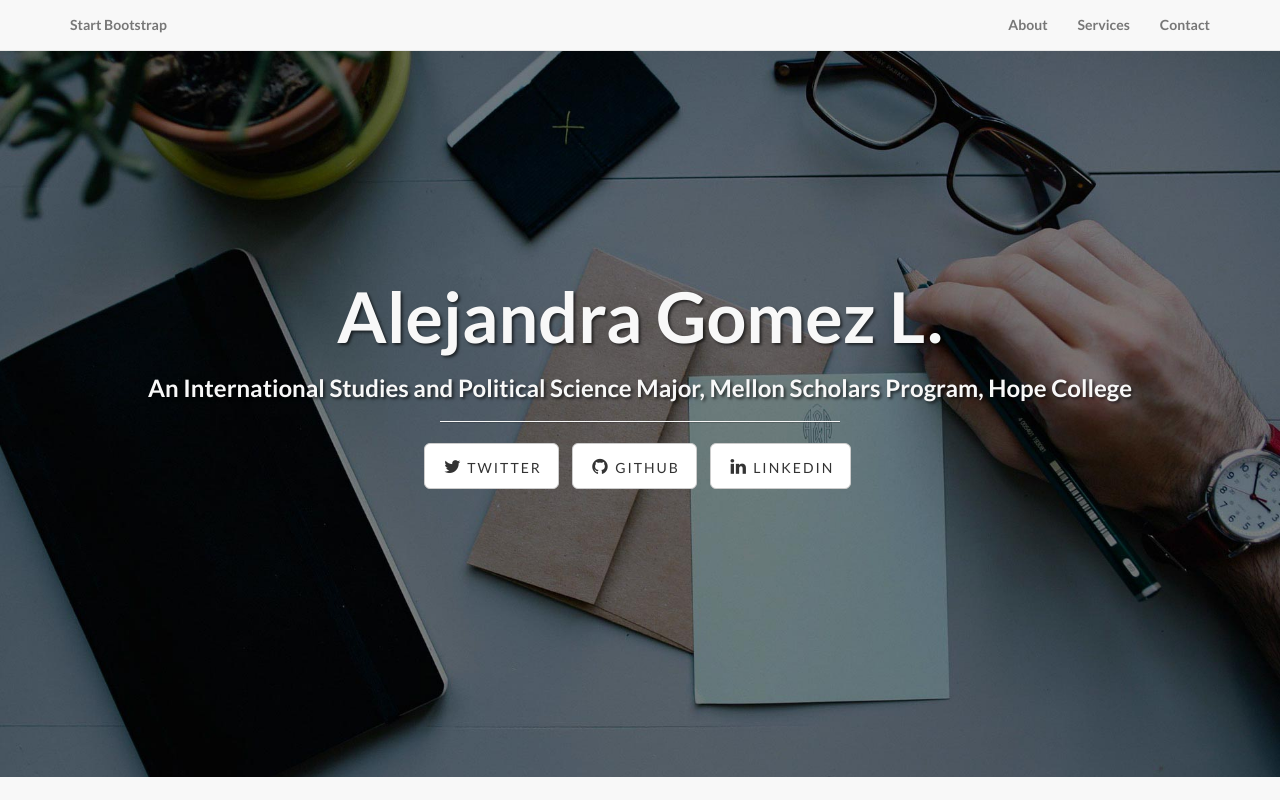
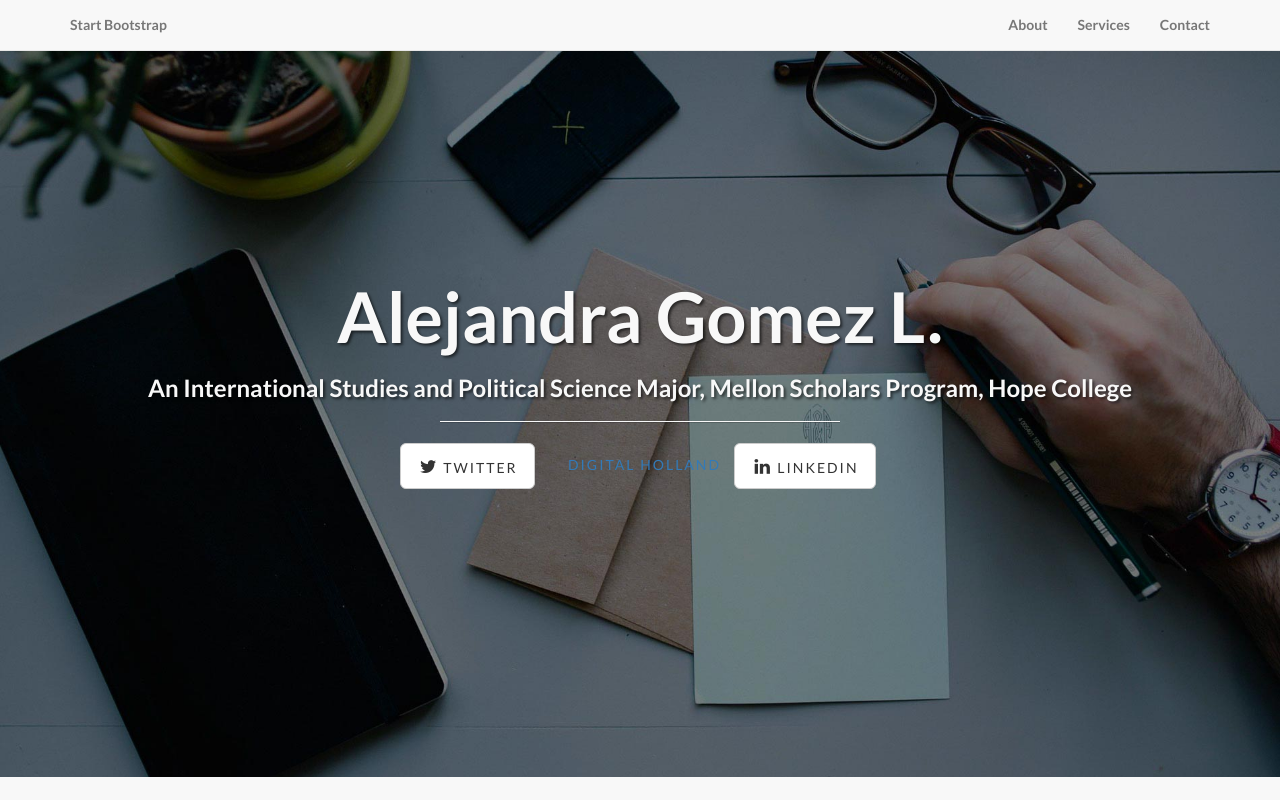
Before and after one commit to AlejandraLimonG/alejandralimong.github.io, a plain HTML site: page index.html in a window 1280 px wide. Shown: the top 800 px of the page. Drawn offline with Linux system fonts and the light colour scheme.

Commit message:
Added Digital Holland
added it as a lick in the page instead of github

```diff
--- a/index.html
+++ b/index.html
@@ -81,7 +81,7 @@
                                 <a href="https://twitter.com/alejandralimong" class="btn btn-default btn-lg"><i class="fa fa-twitter fa-fw"></i> <span class="network-name">Twitter</span></a>
                             </li>
                             <li>
-                                <a href="https://github.com/IronSummitMedia/startbootstrap" class="btn btn-default btn-lg"><i class="fa fa-github fa-fw"></i> <span class="network-name">Github</span></a>
+                                <a href="http://digitalholland.org/"><i class="fa fa-digitalholland fa-fw"></i> <span class="network-name">Digital Holland</span></a>
                             </li>
                             <li>
                                 <a href="https://www.linkedin.com/profile/view?id=AAIAABqJarUBk9RNG6_ZozOGMOaf-VpeVonQRNA&trk=nav_responsive_tab_profile_pic" class="btn btn-default btn-lg"><i class="fa fa-linkedin fa-fw"></i> <span class="network-name">Linkedin</span></a>
```
